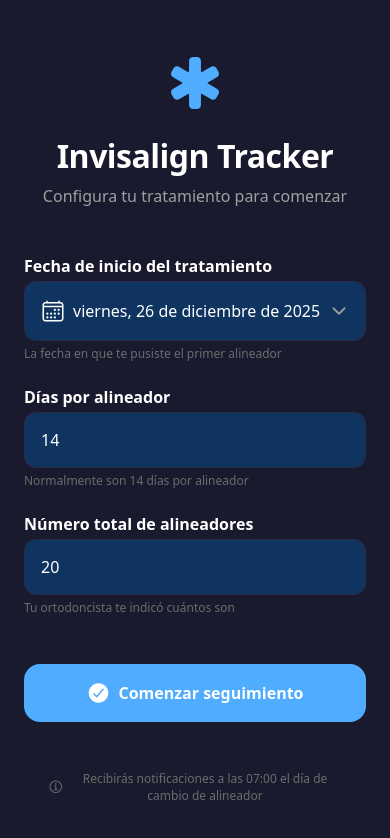
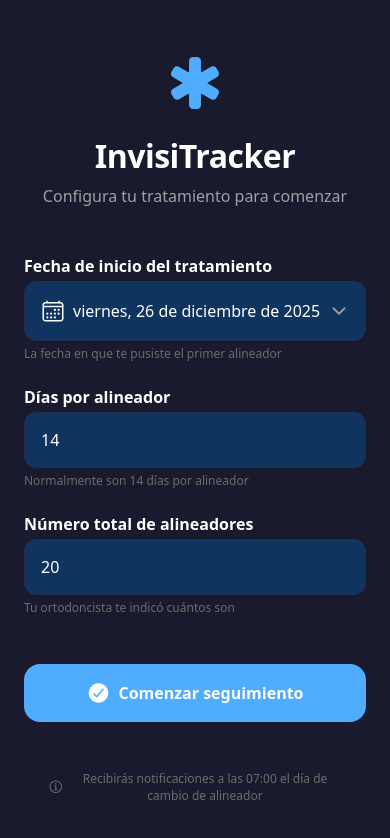
Before and after one commit to adriestapillado/invisitracker, a React Native app: screen / in a window 390 px wide. Shown: the top 838 px of the page. Built offline with nearby package versions, Linux system fonts and the light colour scheme; what expo-notifications would draw is missing.

Commit message:
Eliminating placeholders

```diff
--- a/app.json
+++ b/app.json
@@ -1,7 +1,7 @@
 {
     "expo": {
-        "name": "Invisalign Tracker",
-        "slug": "invisalign-tracker",
+        "name": "InvisiTracker",
+        "slug": "invisitracker",
         "version": "1.0.0",
         "orientation": "portrait",
         "icon": "./assets/icon.png",
--- a/package.json
+++ b/package.json
@@ -1,5 +1,5 @@
 {
-  "name": "invisalign-tracker",
+  "name": "invisitracker",
   "version": "1.0.0",
   "main": "node_modules/expo/AppEntry.js",
   "scripts": {
--- a/src/screens/HomeScreen.tsx
+++ b/src/screens/HomeScreen.tsx
@@ -20,7 +20,7 @@
                 showsVerticalScrollIndicator={false}
             >
                 <View style={styles.header}>
-                    <Text style={styles.title}>🦷 Invisalign Tracker</Text>
+                    <Text style={styles.title}>🦷 InvisiTracker</Text>
                     <Text style={styles.date}>
                         {new Date().toLocaleDateString('es-ES', {
                             weekday: 'long',
--- a/src/screens/SetupScreen.tsx
+++ b/src/screens/SetupScreen.tsx
@@ -102,7 +102,7 @@
         >
             <View style={styles.header}>
                 <Ionicons name="medical" size={64} color={colors.primary} />
-                <Text style={styles.title}>Invisalign Tracker</Text>
+                <Text style={styles.title}>InvisiTracker</Text>
                 <Text style={styles.subtitle}>
                     Configura tu tratamiento para comenzar
                 </Text>
```
Also changed, not shown: 1 other file (tests, documents, lock files or other folders).
